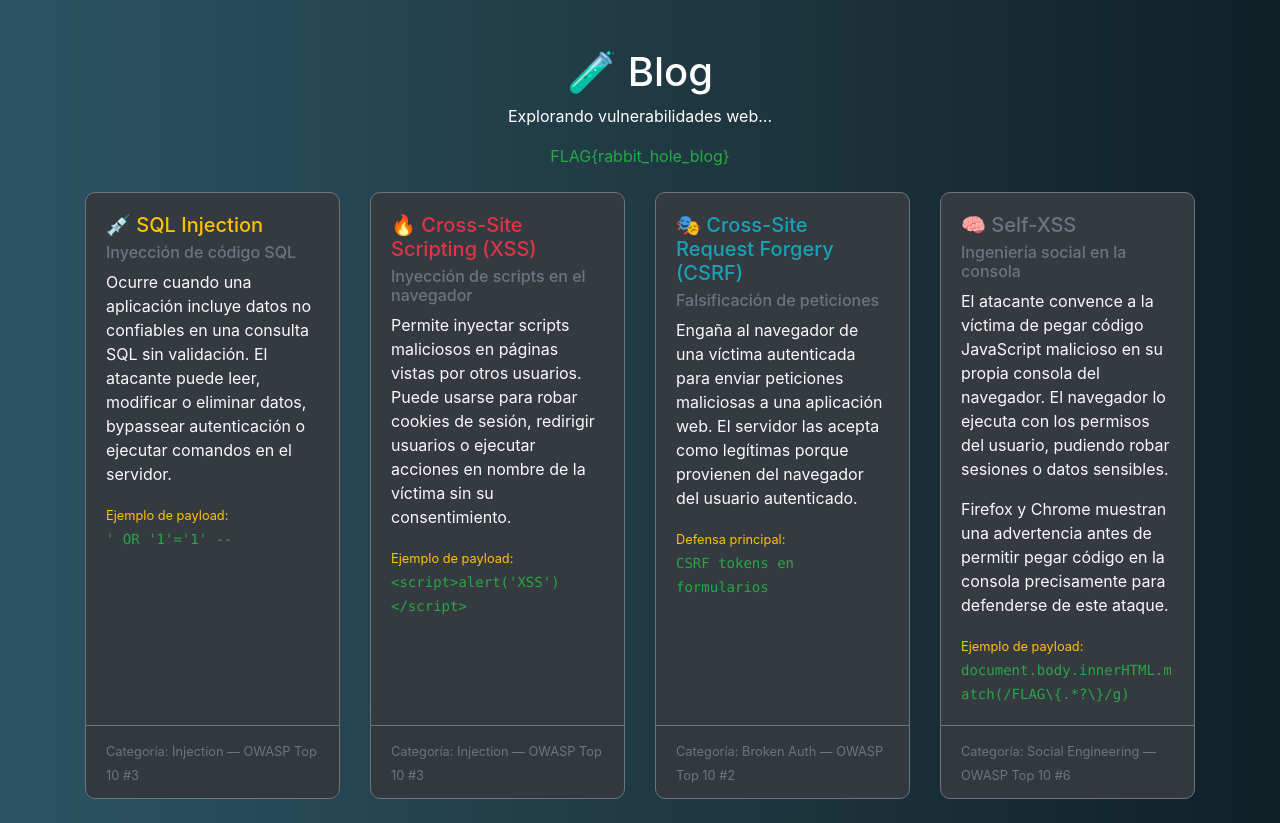
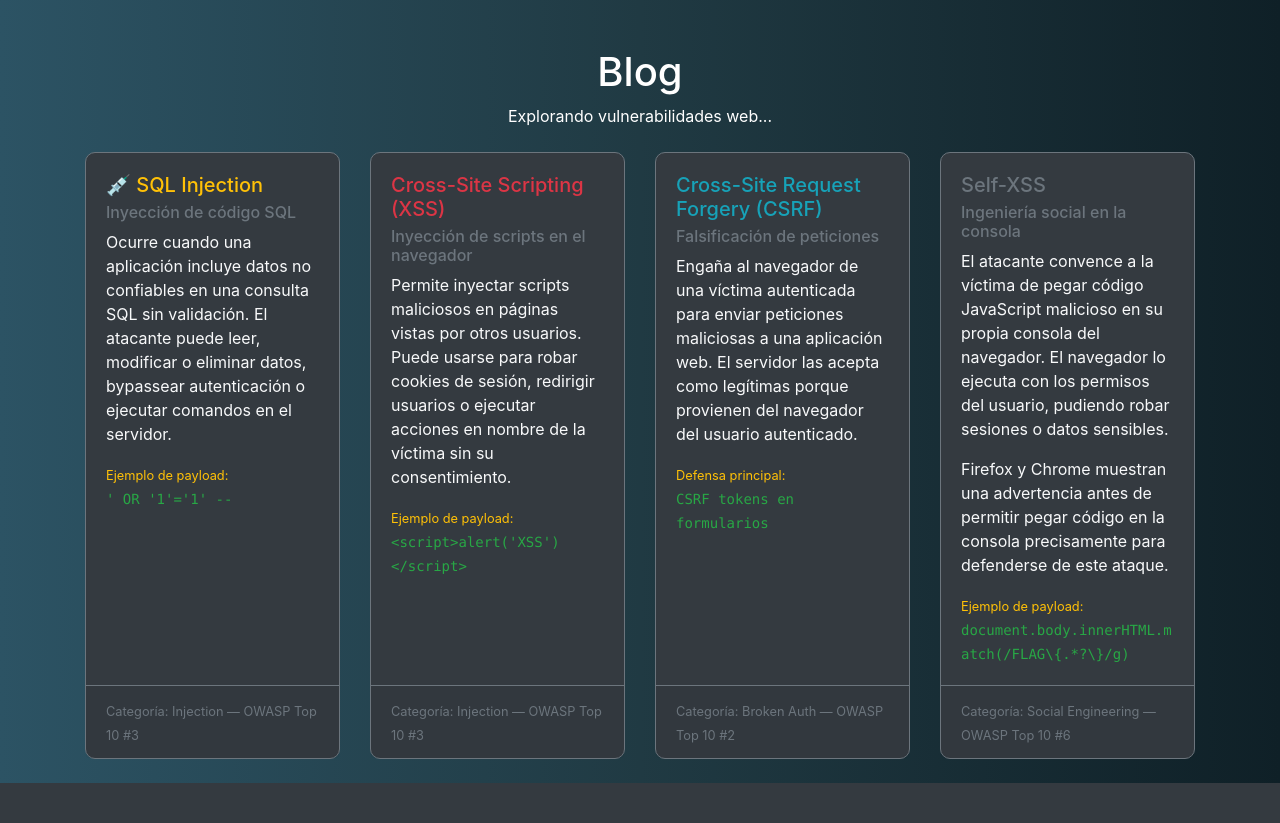
Before and after one commit to oramirez13/login_app, a Flask app: page /blog in a window 1280 px wide. Shown: the part 56-879 px from the top of the page. After the commit the page ends 839 px from the top, so only its background shows below. Run offline with Flask 3, Linux system fonts and the light colour scheme; a user stored in the database is signed in; some libraries are stand-ins or nearby versions.

Commit message:
blog.html

```diff
--- a/templates/blog.html
+++ b/templates/blog.html
@@ -66,11 +66,11 @@
     <!-- contenedor principal -->
     <div class="container mt-5">
       <!-- encabezado -->
-      <h1 class="text-center">🧪 Blog</h1>
+      <h1 class="text-center">Blog</h1>
       <p class="text-center">Explorando vulnerabilidades web...</p>
 
       <!-- RABBIT HOLE: no es una flag real -->
-      <p class="mt-2 text-success text-center">FLAG{rabbit_hole_blog}</p>
+      <!--<p class="mt-2 text-success text-center">FLAG{rabbit_hole_blog}</p> -->
 
       <!-- fila de tarjetas — 4 columnas -->
       <div class="row mt-4">
@@ -113,7 +113,7 @@
             <div class="card-body">
               <!-- título -->
               <h5 class="card-title text-danger">
-                🔥 Cross-Site Scripting (XSS)
+                Cross-Site Scripting (XSS)
               </h5>
               <h6 class="card-subtitle mb-2 text-muted">
                 Inyección de scripts en el navegador
@@ -150,7 +150,7 @@
             <div class="card-body">
               <!-- título -->
               <h5 class="card-title text-info">
-                🎭 Cross-Site Request Forgery (CSRF)
+                Cross-Site Request Forgery (CSRF)
               </h5>
               <h6 class="card-subtitle mb-2 text-muted">
                 Falsificación de peticiones
@@ -184,7 +184,7 @@
           <div class="card h-100 bg-dark border-secondary">
             <div class="card-body">
               <!-- título -->
-              <h5 class="card-title text-secondary">🧠 Self-XSS</h5>
+              <h5 class="card-title text-secondary">Self-XSS</h5>
               <h6 class="card-subtitle mb-2 text-muted">
                 Ingeniería social en la consola
               </h6>
```
